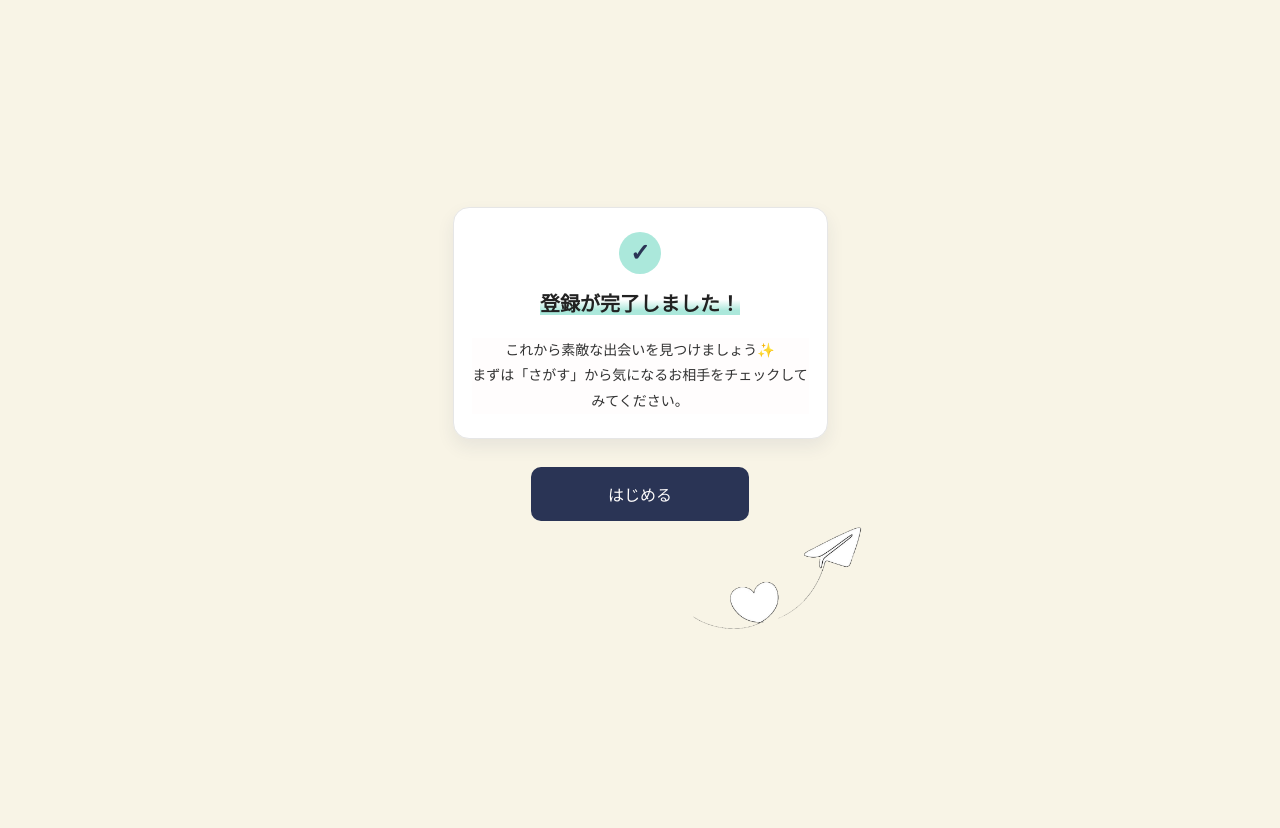
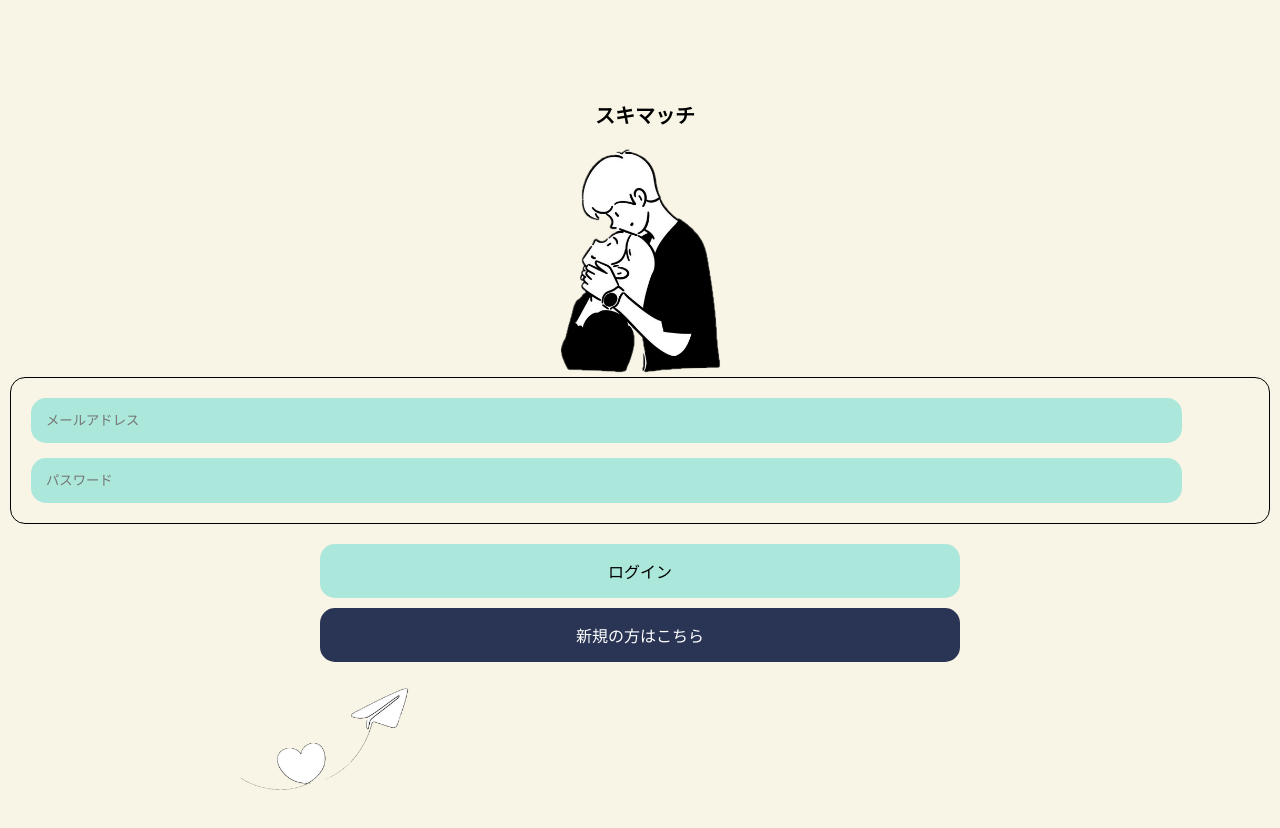
Before and after one commit to minami65/sukimatch, a React (Vite) app in the folder frontend/: page / in a window 1280 px wide. Shown: the top 828 px of the page. After the commit the page ends 800 px from the top, so only its background shows below. Built offline with nearby package versions, Linux system fonts and the light colour scheme; no server answers; a web font is replaced by a local one.

Commit message:
ログインページの修正

```diff
--- a/frontend/src/main.jsx
+++ b/frontend/src/main.jsx
@@ -30,11 +30,12 @@ createRoot(document.getElementById('root')).render(
   <QueryClientProvider client={queryClient}>
     <BrowserRouter>
       <Routes>
-        <Route path="/" element={<Welcome />} />
+        <Route path="/" element={<Login />} />
         <Route path="/login" element={<Login />} />
         <Route path="/form" element={<Form />} />
         <Route path="/create" element={<Create />} />
         <Route path="/pay" element={<Pay />} />
+        <Route path="/welcome" element={<Welcome />} />
 
         <Route element={<AuthLayout />}>
           <Route element={<BottomNavLayout />}>
--- a/frontend/src/pages/login/index.tsx
+++ b/frontend/src/pages/login/index.tsx
@@ -1,9 +1,20 @@
+import { useSearchParams } from 'react-router-dom';
+
 import Form from '../../form';
+import styles from './login.module.css';
 
 function Login() {
+  const [searchParams] = useSearchParams();
+  const isExpired = searchParams.get('reason') === 'expired';
+
   return (
     <div className="page">
       <div id="login_form">
+        {isExpired && (
+          <div className={styles.errorBanner || 'error-banner'}>
+            ⚠️ セッションの有効期限が切れました。再度ログインしてください。
+          </div>
+        )}
         <Form />
       </div>
       <div className="ticks"></div>
--- /dev/null
+++ b/frontend/src/pages/login/login.module.css
@@ -0,0 +1,10 @@
+.errorBanner {
+  background-color: '#fff3f3';
+  color: '#e03131';
+  padding: '12px';
+  border-radius: '6px';
+  margin-bottom: '16px';
+  border: '1px solid #ffc9c9';
+  font-size: '14px';
+  text-align: 'center';
+}
```
